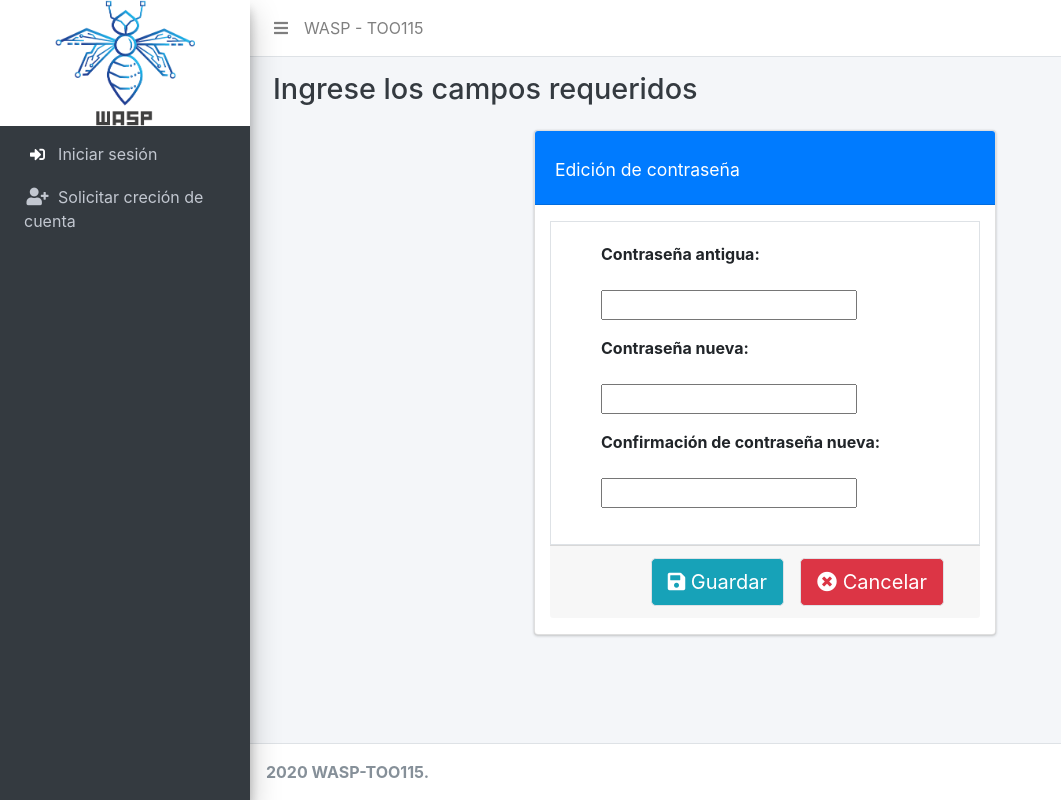
After one commit to Warranty-System-Protection-WASP/SistemaDeSeguridad-PythonDjangoTOO115, a Django app: template WASP_TOO115/templates/cuenta/change_password.html in a window 1280 px wide. The commit adds this page. Shown: the whole page, without its empty margins (0-1061 px from the left). Run offline with Django 3.2, Linux system fonts and the light colour scheme; the template is opened without the code that fills it, so the values that code supplies are empty, except form fields; tables that the repository leaves empty hold one stand-in row (values such as "Sample post"); form fields are guessed from the names that the template uses; some libraries are stand-ins or nearby versions.

Commit message:
View para cambiar contraseña
Aún no tiene validaciones de nivel de seguridad de contra, pero ya funciona el cambio

```diff
--- a/WASP_TOO115/apps/Cuenta/urls.py
+++ b/WASP_TOO115/apps/Cuenta/urls.py
@@ -19,5 +19,6 @@ urlpatterns = [
     re_path(r'^Aprobar/(?P<pk>\w+)', Aprobar.as_view(), name = 'AprobarSolicitud'),
     #Detalle usuario
     re_path(r'^DetalleUsuario/(?P<pk>\w+)', DetalleUsuario.as_view(), name = 'DetalleUsuario'),
-
+    #Para cambiar contraseña
+    path('password_change/', PasswordChangeView.as_view(), name='password_change'),
 ]
--- a/WASP_TOO115/templates/Base/sidebar.html
+++ b/WASP_TOO115/templates/Base/sidebar.html
@@ -50,6 +50,18 @@
           <a href="{% url 'index unidad' %}" class="nav-link"> <!-- el href tiene que referenciar al nombre del url de nuestra app -->
             <i class="nav-icon fas fa-sitemap"></i> <!-- Icono a utilizar -->
             <p>Unidad Organizacional</p>
+          </a>
+        </li>
+        <li class="nav-item">
+          <a href="{% url 'Cuenta:Solicitudes' %}" class="nav-link"> <!-- el href tiene que referenciar al nombre del url de nuestra app -->
+            <i class="nav-icon fas fa-paperclip"></i> <!-- Icono a utilizar -->
+            <p>Solicitudes</p>
+          </a>
+        </li>
+        <li class="nav-item">
+          <a href="{% url 'Cuenta:password_change' %}" class="nav-link"> <!-- el href tiene que referenciar al nombre del url de nuestra app -->
+            <i class="nav-icon fas fa-key"></i> <!-- Icono a utilizar -->
+            <p>Cambiar contraseña</p>
           </a>
         </li>
         <li class="nav-item has-treeview">
--- /dev/null
+++ b/WASP_TOO115/templates/cuenta/change_password.html
@@ -0,0 +1,52 @@
+{% extends 'Base/Base.html' %}
+{% block Title %}
+    Cambio de contraseña
+{% endblock Title %}
+
+{% block contentHeader %}
+    Ingrese los campos requeridos
+{% endblock %}
+
+
+{% block content %}
+<div class="container-fluid col-lg-6">
+  <div class="card card-primary">
+    <div class="card-header">
+      <i class="fas fa-pencil"></i><h3 class="card-title mt-3">Edición de contraseña</h3>
+    </div>
+    <!-- /.card-header -->
+    <!-- form start -->
+    <form class="col-lg-12"role="form" method="post">
+      {% csrf_token %}
+      <div class="container-fluid border mt-3">
+        <div class="card-body">
+          <div class="row col-lg-12">
+            <div class="form-group col-lg-12">
+              <label for="exampleInputEmail1">Contraseña antigua:</label>
+            </div>
+          </div>
+            <div class="form-group col-lg-12">
+                {{ form.old_password }}
+            </div>
+          <div class="form-group col-lg-12">
+            <label for="exampleInputEmail1">Contraseña nueva:</label>
+          </div>
+          <div class="form-group col-lg-12">
+            {{ form.new_password1 }}
+          </div>
+          <div class="form-group col-lg-12">
+            <label for="exampleInputEmail1">Confirmación de contraseña nueva:</label>
+          </div>
+          <div class="form-group col-lg-12">
+            {{ form.new_password2 }}
+          </div>
+        </div>
+      </div>
+      <div class="card-footer mb-3">
+        <a class="btn btn-danger btn-lg border float-right mr-3" href="{% url 'index' %}"><i class="fas fa-times-circle"></i> Cancelar</a>
+        <button type="submit" class="btn btn-info btn-lg border float-right mr-3"><i class="fas fa-save"></i> Guardar</button>
+      </div>
+    </form>
+  </div>
+</div>
+{% endblock %}
```
Also changed, not shown: WASP_TOO115/apps/Cuenta/views.py (+32 -1 lines).
